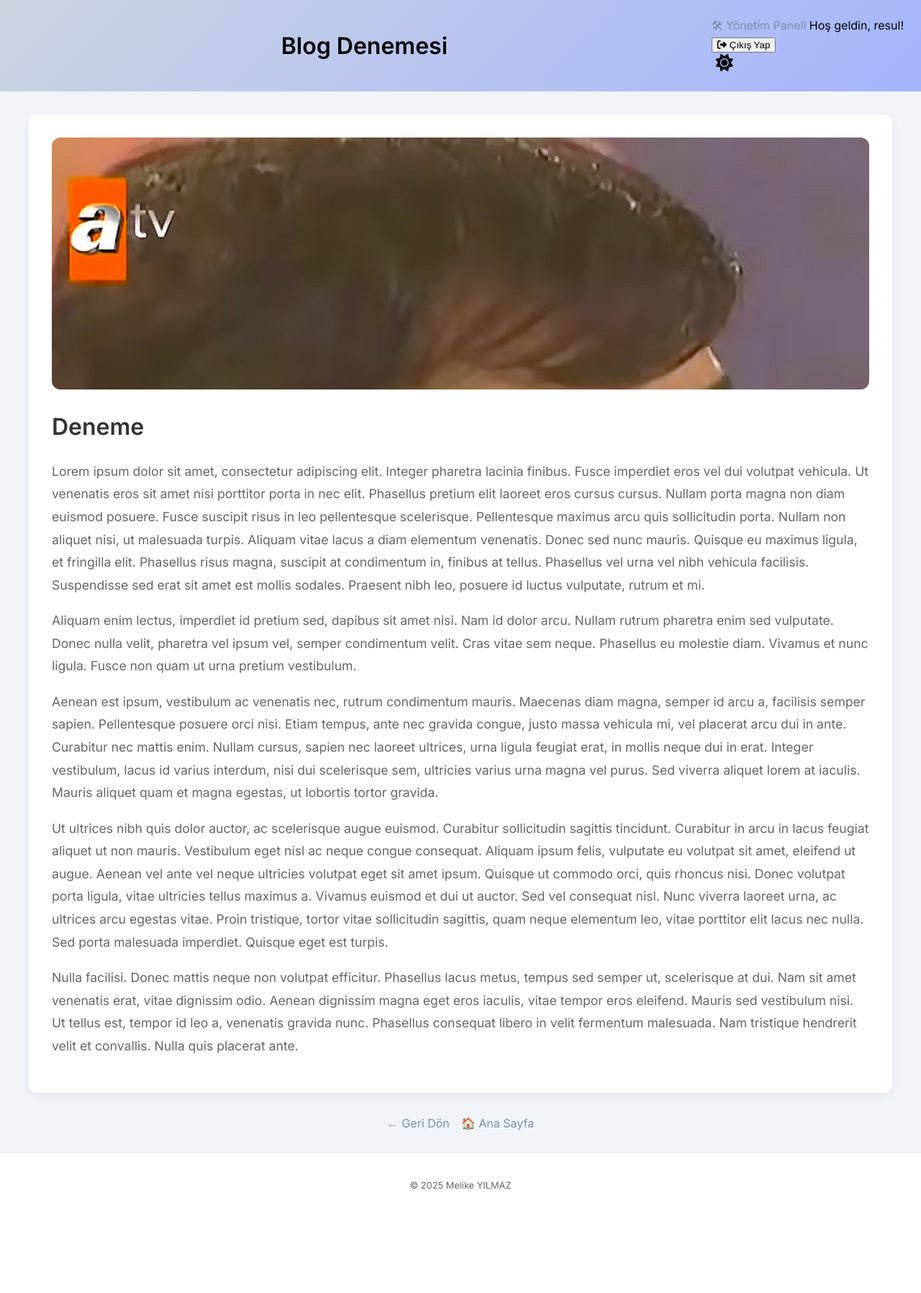
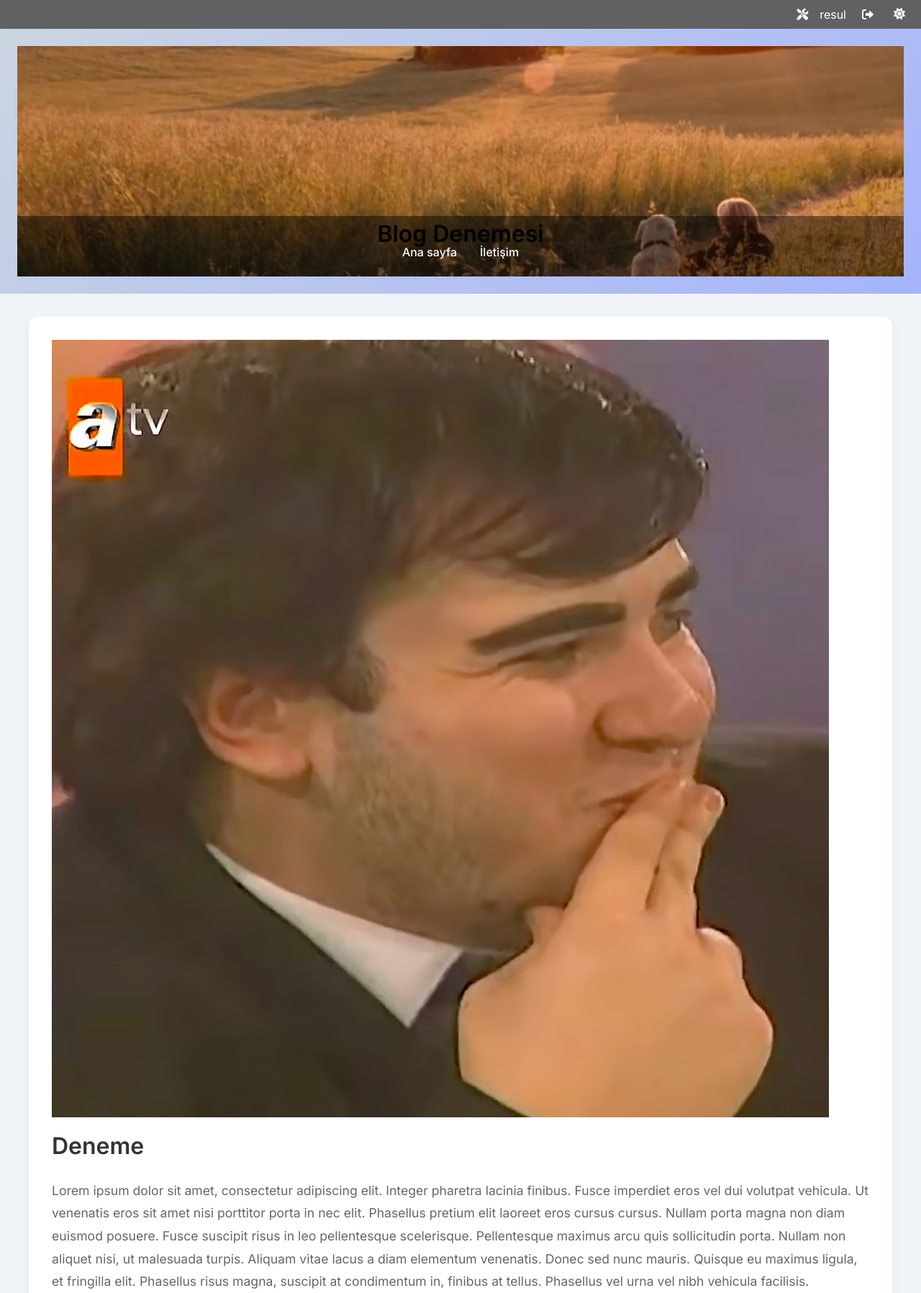
Before and after one commit to nihaventbey/DjangoProjesi2, a Django app: page /post/1/ in a window 1280 px wide. Shown: the top 1796 px of the page at 72% size. Before the commit the page ends 1652 px from the top, so only its background shows below. Run offline with Django 5.2, Linux system fonts and the light colour scheme; a user stored in the database is signed in; data comes from the database, SQL or seed files in the repository; both versions use the stored data as it was after the commit; some libraries are stand-ins or nearby versions.

Commit message:
menüler, tekil sayfalar, header ve footer

```diff
--- /dev/null
+++ b/blog/context_processors.py
@@ -0,0 +1,9 @@
+from .models import SiteSettings, MenuItem
+
+def site_context(request):
+    settings = SiteSettings.objects.first()
+    menu = MenuItem.objects.all()
+    return {
+        'site_settings': settings,
+        'menu_items': menu
+    }
--- a/blog/models.py
+++ b/blog/models.py
@@ -36,3 +36,46 @@
 
     def get_absolute_url(self):
         return reverse('post_detail', args=[str(self.id)])
+
+
+class SiteSettings(models.Model):
+    site_name = models.CharField(max_length=100, default="Blog Sitesi")
+    site_description = models.TextField(blank=True)
+    site_keywords = models.CharField(max_length=255, blank=True)
+    contact_email = models.EmailField(blank=True)
+    phone_number = models.CharField(max_length=20, blank=True)
+    address = models.TextField(blank=True)
+    footer_text = models.CharField(max_length=255, blank=True)
+    header_image = models.ImageField(upload_to='headers/', blank=True, null=True)
+
+    def __str__(self):
+        return self.site_name
+
+    class Meta:
+        verbose_name = "Site Ayarı"
+        verbose_name_plural = "Site Ayarları"
+
+
+class MenuItem(models.Model):
+    title = models.CharField(max_length=100)
+    url = models.CharField(max_length=200)
+    order = models.PositiveIntegerField(default=0)
+
+    def __str__(self):
+        return self.title
+
+    class Meta:
+        ordering = ['order']
+
+
+class StaticPage(models.Model):
+    title = models.CharField(max_length=150)
+    slug = models.SlugField(unique=True)
+    content = RichTextUploadingField()  # CKEditor desteği varsa
+    is_published = models.BooleanField(default=True)
+
+    def __str__(self):
+        return self.title
+
+    def get_absolute_url(self):
+        return reverse('static_page', kwargs={'slug': self.slug})
--- a/blog/static/blog/css/style.css
+++ b/blog/static/blog/css/style.css
@@ -54,6 +54,8 @@
   color: var(--text-light);
   font-size: 1.5rem;
   cursor: pointer;
+  font-size: 1.2rem;
+
 }
 
 /* Ana İçerik */
@@ -296,8 +298,6 @@
   transform: translateY(-2px); /* Hafif yukarı zıplatma */
 }
 
-
-
 .post {
   background: var(--card-bg);
   border-radius: 12px;
@@ -325,18 +325,130 @@
   border-radius: 8px;
 }
 
-/* Görsel header için */
-.post-image-header {
-  width: 100%;
-  max-height: 350px;
-  overflow: hidden;
-  border-radius: 12px;
+.site-header {
   margin-bottom: 2rem;
 }
 
-.post-image-header img {
+.header-visual {
   width: 100%;
-  height: 100%;
-  object-fit: cover;
-  display: block;
+  height: 320px;
+  background-size: cover;
+  background-position: center;
+  position: relative;
+  color: white;
+  display: flex;
+  align-items: flex-end;
 }
+
+
+.header-overlay {
+  width: 100%;
+  background: rgba(0, 0, 0, 0.45);
+  padding: 1.5rem 2rem;
+  box-sizing: border-box;
+  display: flex;
+  flex-direction: column;
+  align-items: center;
+}
+
+
+.header-top {
+  width: 100%;
+  display: flex;
+  justify-content: space-between;
+  align-items: center;
+  flex-wrap: wrap;
+  margin-bottom: 1rem;
+  position: relative;
+
+}
+
+
+.site-title {
+  font-size: 2rem;
+  margin: 0;
+  position: absolute;
+  left: 50%;
+  transform: translateX(-50%);
+}
+
+
+.site-title a {
+  color: white;
+  text-decoration: none;
+}
+
+.header-actions {
+  display: flex;
+  align-items: center;
+  gap: 1rem;
+  flex-wrap: wrap;
+}
+
+.navbar .nav-menu {
+  display: flex;
+  justify-content: center;
+  gap: 2rem;
+  list-style: none;
+  padding: 0;
+  margin: 0;
+  flex-wrap: wrap;
+}
+
+
+.navbar .nav-menu a {
+  color: white;
+  text-decoration: none;
+  font-weight: 500;
+}
+
+.navbar .nav-menu a:hover {
+  text-decoration: underline;
+}
+
+.main-content {
+  max-width: 1200px;
+  margin: 2rem auto;
+  padding: 0 1.5rem;
+}
+
+.site-footer {
+  text-align: center;
+  padding: 1.5rem;
+  margin-top: 2rem;
+  color: var(--text-secondary);
+  font-size: 0.9rem;
+}
+.topbar {
+  background: rgba(0, 0, 0, 0.6);
+  color: white;
+  height: 40px;
+  display: flex;
+  justify-content: flex-end;
+  align-items: center;
+  padding: 0 1rem;
+  position: relative;
+  z-index: 10;
+}
+
+.topbar-right {
+  display: flex;
+  align-items: center;
+  gap: 1rem;
+}
+
+.topbar-right i,
+.topbar-right span,
+.topbar-right button,
+.topbar-right a {
+  color: white;
+  font-size: 1rem;
+  background: transparent;
+  border: none;
+  cursor: pointer;
+}
+
+.topbar-right button:hover,
+.topbar-right a:hover {
+  color: var(--accent-hover);
+}
--- a/blog/templates/blog/base.html
+++ b/blog/templates/blog/base.html
@@ -11,37 +11,41 @@
 </head>
 
 <body>
+<div class="topbar">
+  <div class="topbar-right">
+    {% if user.is_staff %}
+      <a href="/admin/" title="Yönetim"><i class="fas fa-tools"></i></a>
+    {% endif %}
+    <span title="Kullanıcı">{{ user.username }}</span>
+    <form action="{% url 'logout' %}" method="post">
+      {% csrf_token %}
+      <button type="submit" title="Çıkış"><i class="fas fa-sign-out-alt"></i></button>
+    </form>
+    <button id="themeToggle" title="Tema Değiştir"><i class="fas fa-moon"></i></button>
+  </div>
+</div>
+
   <header class="site-header">
-    <h1><a href="/">Blog Denemesi</a></h1>
-
-    <div class="header-content">
-      {% if user.is_authenticated %}
-	  {% if user.is_authenticated and user.is_staff %}
-  <a href="/admin/" class="btn btn-outline">🛠 Yönetim Paneli</a>
-{% endif %}
-
-        <span class="welcome-msg">Hoş geldin, {{ user.username }}!</span>
-        <form action="{% url 'logout' %}" method="post" class="logout-form">
-          {% csrf_token %}
-          <button type="submit" class="auth-btn">
-            <i class="fas fa-sign-out-alt"></i> Çıkış Yap
-          </button>
-        </form>
-      {% else %}
-        <a href="{% url 'login' %}" class="auth-btn">
-          <i class="fas fa-sign-in-alt"></i> Giriş Yap
-        </a>
-      {% endif %}
-      <button id="themeToggle" class="theme-btn">
-        <i class="fas fa-moon"></i>
-      </button>
+    {% if site_settings and site_settings.header_image %}
+    <div class="header-visual" style="background-image: url('{{ site_settings.header_image.url }}');">
+      <div class="header-overlay">
+        <div class="header-top">
+          <h1 class="site-title"><a href="/">Blog Denemesi</a></h1>
+        </div>
+        <nav class="navbar">
+          <ul class="nav-menu">
+            {% for item in menu_items %}
+              <li><a href="{{ item.url }}">{{ item.title }}</a></li>
+            {% endfor %}
+          </ul>
+        </nav>
+      </div>
     </div>
+    {% endif %}
   </header>
 
   <main class="main-content">
-    {% block content %}
-    <!-- İçerik burada değişir -->
-    {% endblock %}
+    {% block content %}{% endblock %}
   </main>
 
   <footer class="site-footer">
--- a/blog/urls.py
+++ b/blog/urls.py
@@ -4,4 +4,6 @@
 urlpatterns = [
     path('', views.post_list, name='post_list'),  # http://127.0.0.1:8000/
     path('post/<int:pk>/', views.post_detail, name='post_detail'),  # Detay sayfası
+    path('sayfa/<slug:slug>/', views.static_page, name='static_page')
+
 ]
--- a/blog/views.py
+++ b/blog/views.py
@@ -1,5 +1,7 @@
 from django.shortcuts import render, get_object_or_404
 from .models import Post
+from .models import StaticPage
+
 
 def post_list(request):
     posts = Post.objects.all().order_by('-created_at')  # veya neye göre sıralamak istiyorsan
@@ -8,3 +10,7 @@
 def post_detail(request, pk):
     post = get_object_or_404(Post, pk=pk)
     return render(request, 'blog/post_detail.html', {'post': post})
+
+def static_page(request, slug):
+    page = get_object_or_404(StaticPage, slug=slug, is_published=True)
+    return render(request, 'blog/static_page.html', {'page': page})
--- a/djangoprojesi/settings.py
+++ b/djangoprojesi/settings.py
@@ -49,6 +49,11 @@
     },
 ]
 
+TEMPLATES[0]['OPTIONS']['context_processors'] += [
+    'blog.context_processors.site_context',
+]
+
+
 WSGI_APPLICATION = 'djangoprojesi.wsgi.application'
 
 DATABASES = {
```
Also changed, not shown: blog/admin.py (+31 -17 lines), blog/templates/blog/static_page.html (added, +12 -0 lines), blog/migrations/0005_menuitem_sitesettings.py (added), blog/migrations/0006_staticpage_sitesettings_address_and_more.py (added), db.sqlite3, media/site/18738986_442498446103975_605825145229138013_o_442498446103975.jpg (added), media/site/26952151_550906148596537_9028948267357104150_o_550906148596537.jpg (added).
